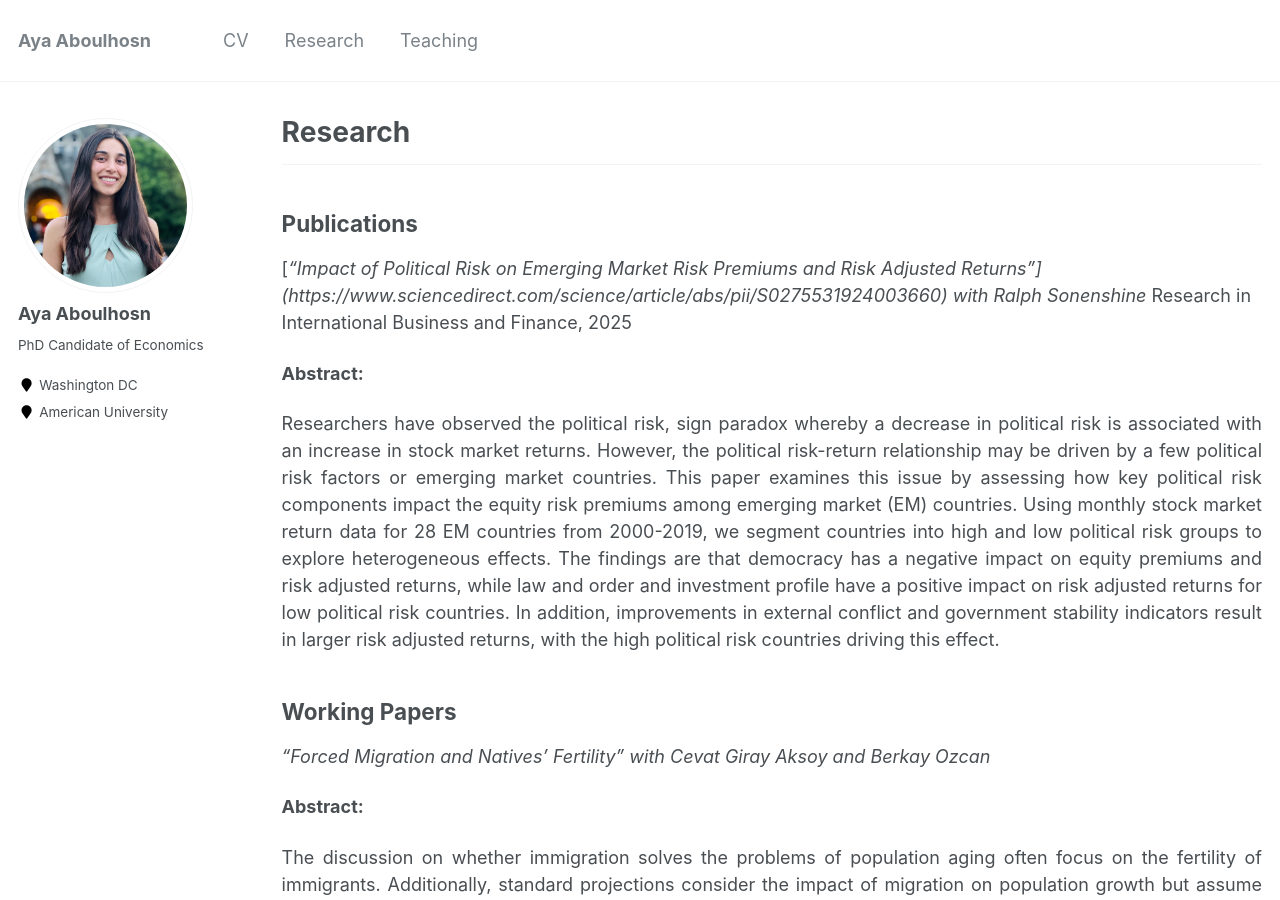
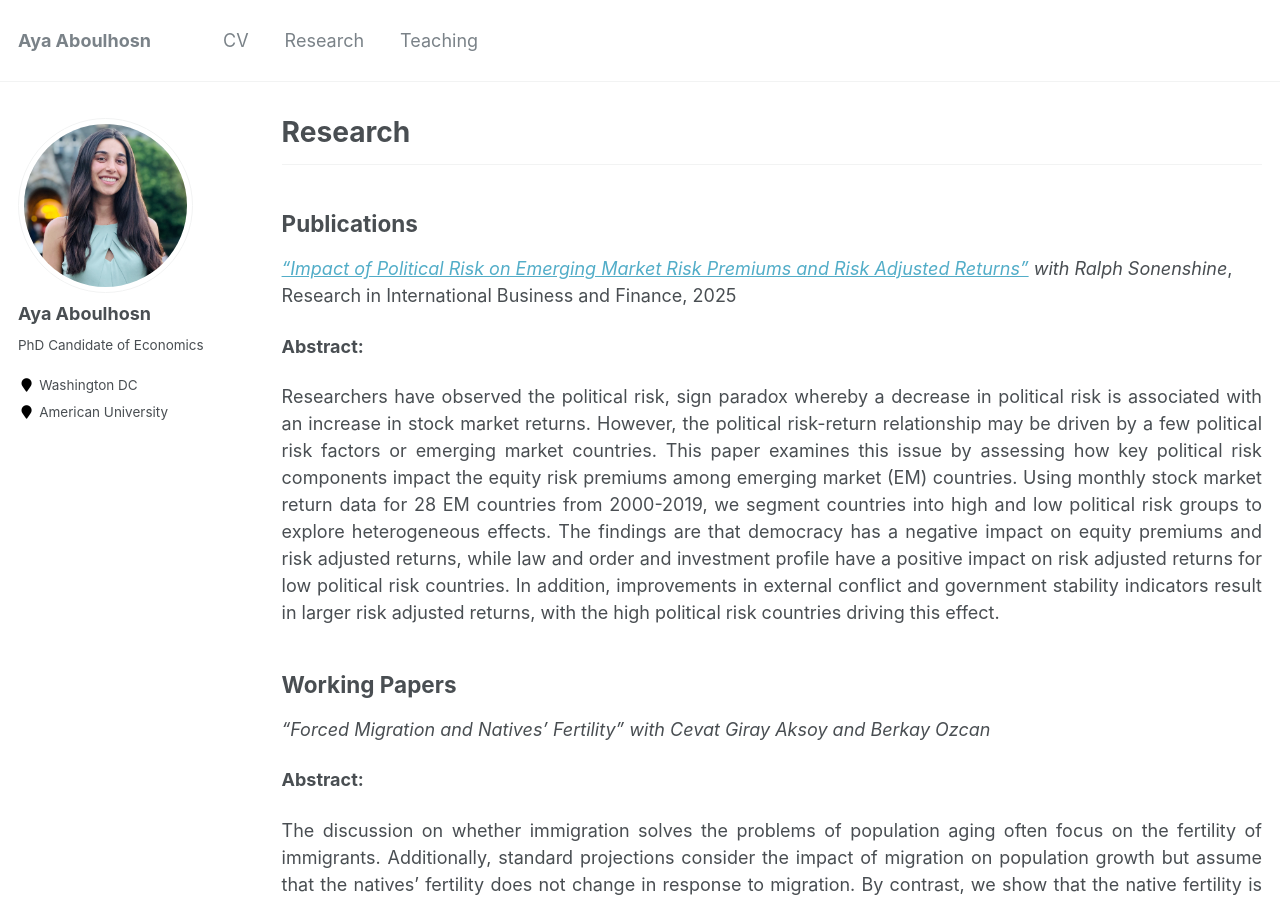
Before and after one commit to ayaaboulhosn/ayaaboulhosn.github.io, a Jekyll site: the page built from _pages/research.md, in a window 1280 px wide and 900 px high. Built offline with Jekyll 4.4.1, drawn with Linux system fonts in a browser that asks for light colours.

Commit message:
Update research.md

```diff
--- a/_pages/research.md
+++ b/_pages/research.md
@@ -11,8 +11,7 @@ redirect_from:
 
 
 ## Publications
-[*“Impact of Political Risk on Emerging Market Risk Premiums and Risk Adjusted Returns”](https://www.sciencedirect.com/science/article/abs/pii/S0275531924003660) with Ralph Sonenshine*
-Research in International Business and Finance, 2025
+*[“Impact of Political Risk on Emerging Market Risk Premiums and Risk Adjusted Returns”](https://www.sciencedirect.com/science/article/abs/pii/S0275531924003660) with Ralph Sonenshine*, Research in International Business and Finance, 2025
 
   **Abstract:** <br>
   <div align="justify">
```
